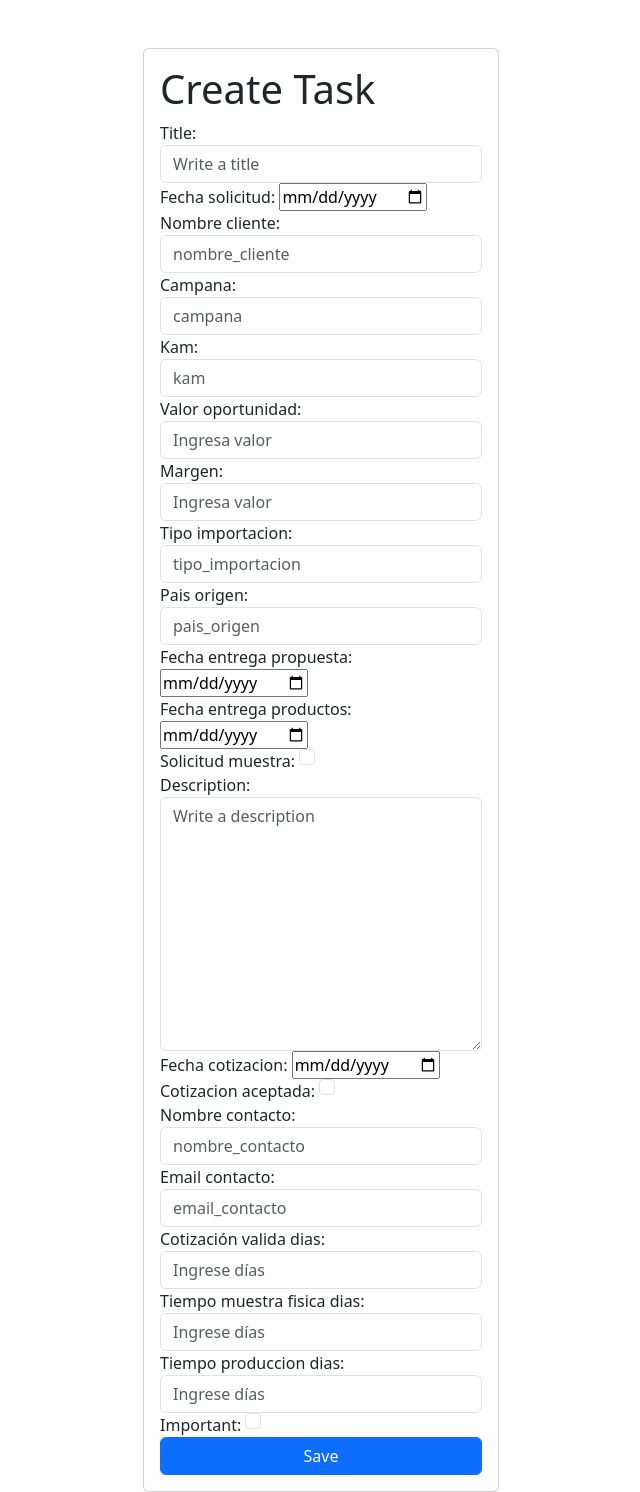
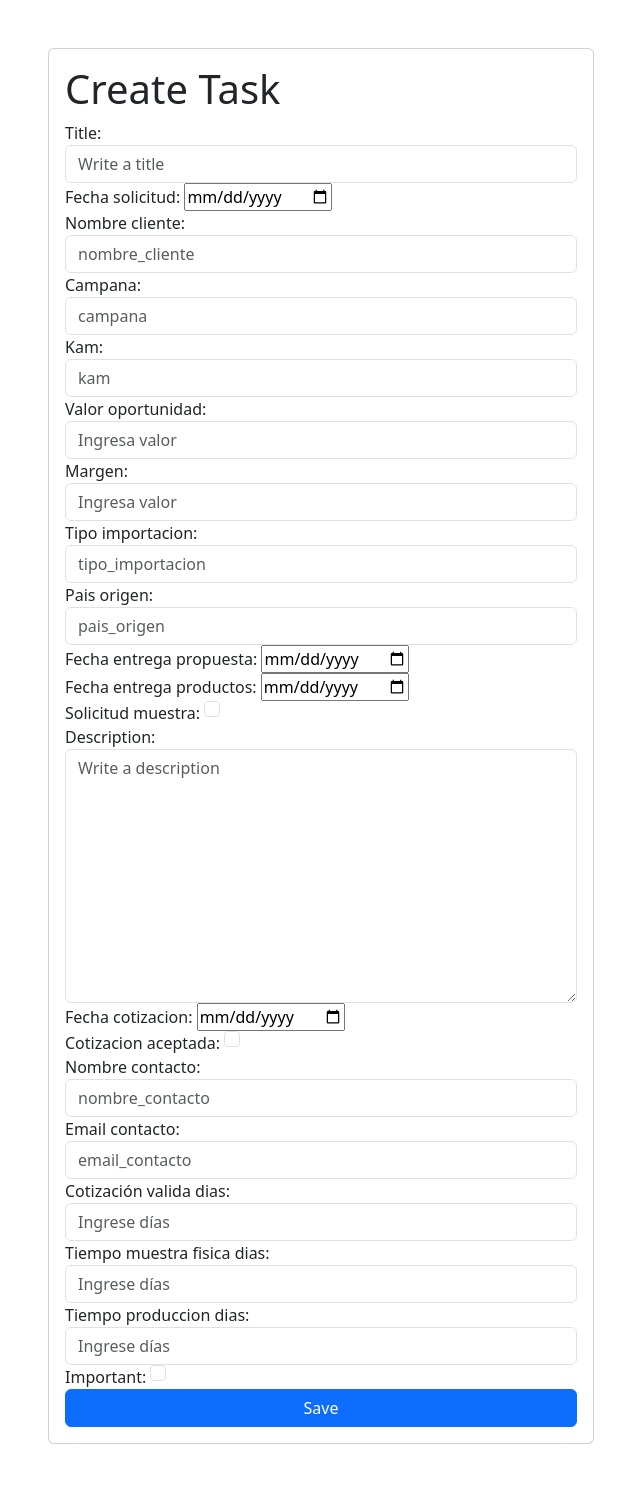
Before and after one commit to molivadatascience/django-auth-crud, a Django app: page /tasks/create/ in a window 1280 px wide. Shown: the part 56-1548 px from the top of the page, without its empty margins (319-959 px from the left). After the commit the page ends 1500 px from the top, so only its background shows below. Run offline with Django 5.2, Linux system fonts and the light colour scheme; the visitor is signed in with stand-in values (Sample User, id 1).

Commit message:
actualizando_formularios_8

```diff
--- a/tasks/templates/create_task.html
+++ b/tasks/templates/create_task.html
@@ -4,7 +4,7 @@
 
 <main class="container">
     <div class="row">
-        <div class="col-md-4 offset-md-4 mt-5">
+        <div class="col-md-6 offset-md-3 mt-5">
             <form action="/tasks/create/" method="POST" class="card card-body">
                 <h1>Create Task</h1>
                 {{error}}
--- a/tasks/templates/task_detail.html
+++ b/tasks/templates/task_detail.html
@@ -4,7 +4,7 @@
 
 <main class="container">
     <div class="row">
-        <div class="col-md-6 offset-md-3">
+        <div class="col-md-4 offset-md-4">
             <h1 class="text-secondary">{{task.title}}</h1>
 
             {{error}}
```
